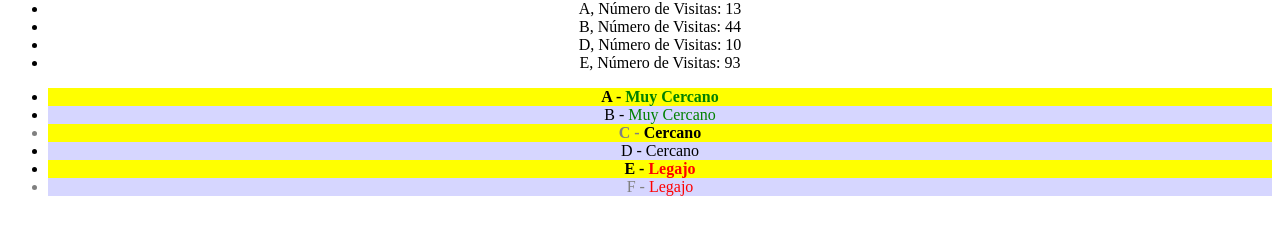
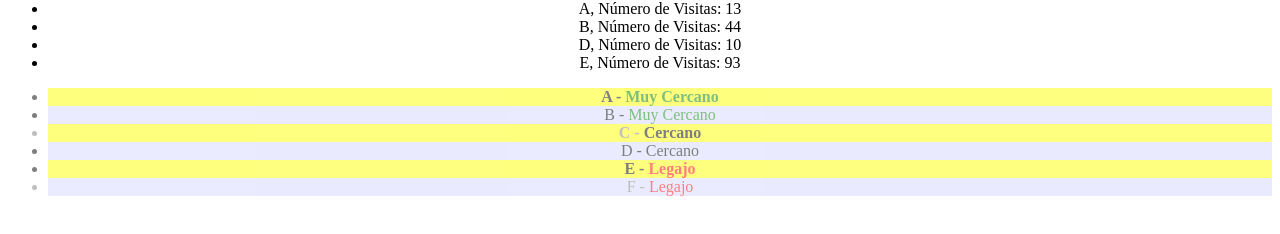
Before and after one commit to TheEdu/platzi-square, an Angular app: page / in a window 1280 px wide. Shown: the part 198-432 px from the top of the page. Built offline with nearby package versions, Linux system fonts and the light colour scheme; what @agm/core would draw is missing.

Commit message:
HostBinding Decorate on Directive attribute

```diff
--- a/src/app/app.component.html
+++ b/src/app/app.component.html
@@ -41,10 +41,11 @@
     <!-- [ngStyle], [ngClass] y [ngSwitch] *ngSwitchCase -->
     <ul>
       <ng-container  *ngFor="let place of places; let i = index;" [ngSwitch]="place.closeness.id">
-        <a appContarClicks>
+        <a>
           <li [ngStyle]="{'color': (place.active) ? 'black' : 'gray'}"
               [ngClass]="{'even-index': (i+1) % 2 === 0}"
-              [resaltar]="place.plan" >
+              [resaltar]="place.plan"
+              appContarClicks >
             {{ place.name }} -
             <span *ngSwitchCase="1" [ngStyle]="{'color': 'green'}"> {{ place.closeness.text }} </span>
             <span *ngSwitchCase="2" [ngStyle]="{'color': 'black'}"> {{ place.closeness.text }} </span>
--- a/src/app/directives/contar-clicks.directive.ts
+++ b/src/app/directives/contar-clicks.directive.ts
@@ -1,17 +1,20 @@
-import { Directive, HostListener } from '@angular/core';
+import { Directive, HostListener, HostBinding } from '@angular/core';
 
 @Directive({
-  selector: 'a[appContarClicks]'
+  selector: 'li[appContarClicks]'
 })
 export class ContarClicksDirective {
 
   constructor() { }
 
   numberOfClicks = 0;
+  @HostBinding('style.opacity') opacity: number = .5;
 
   @HostListener('click', ['$event.target'])
   onClick(btn) {
     console.log('button', btn, 'number of clicks:', this.numberOfClicks++);
+    console.log(this.opacity);
+    this.opacity =  this.opacity >= 1.0 ? .5 : this.opacity + .1;
   }
 
 }
```
